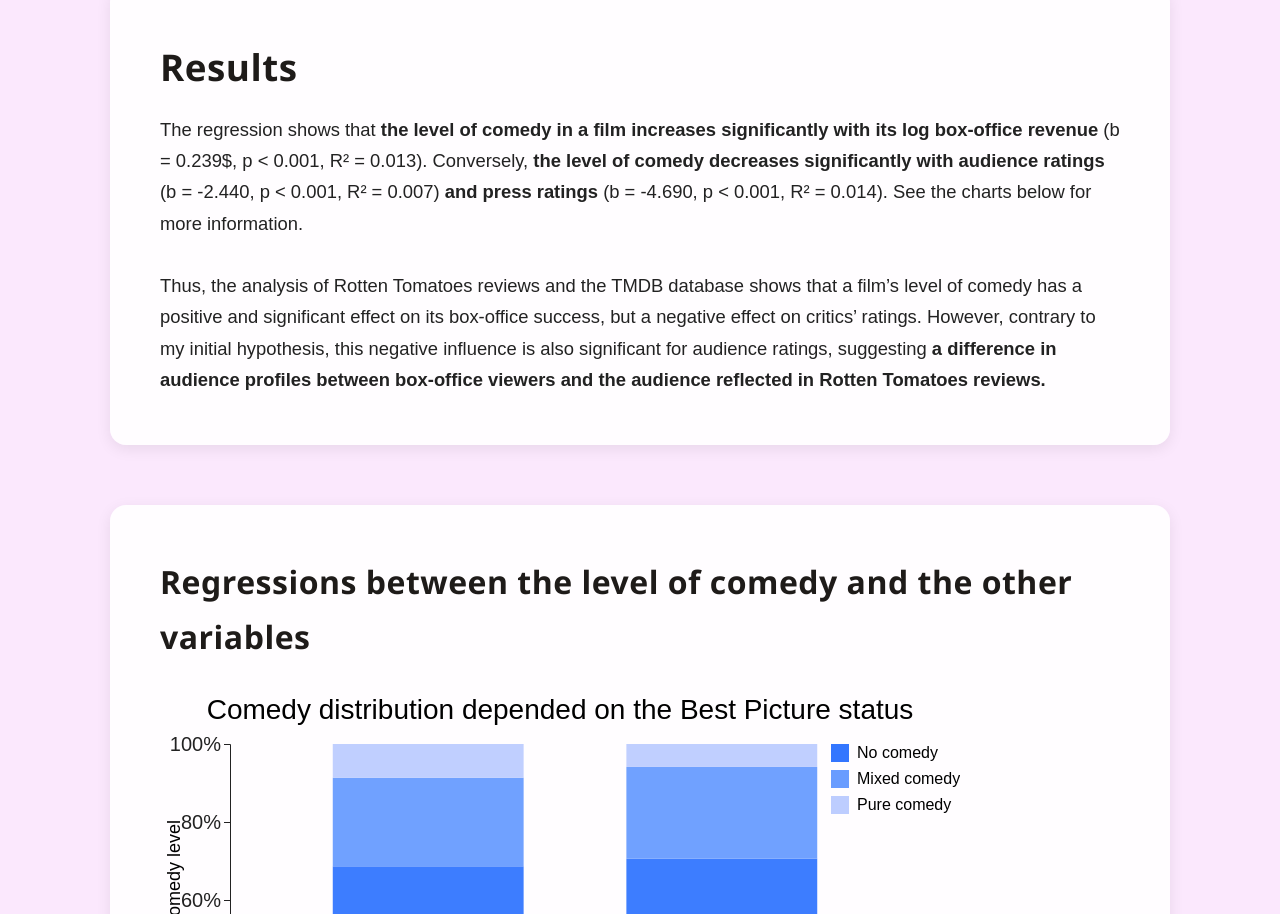
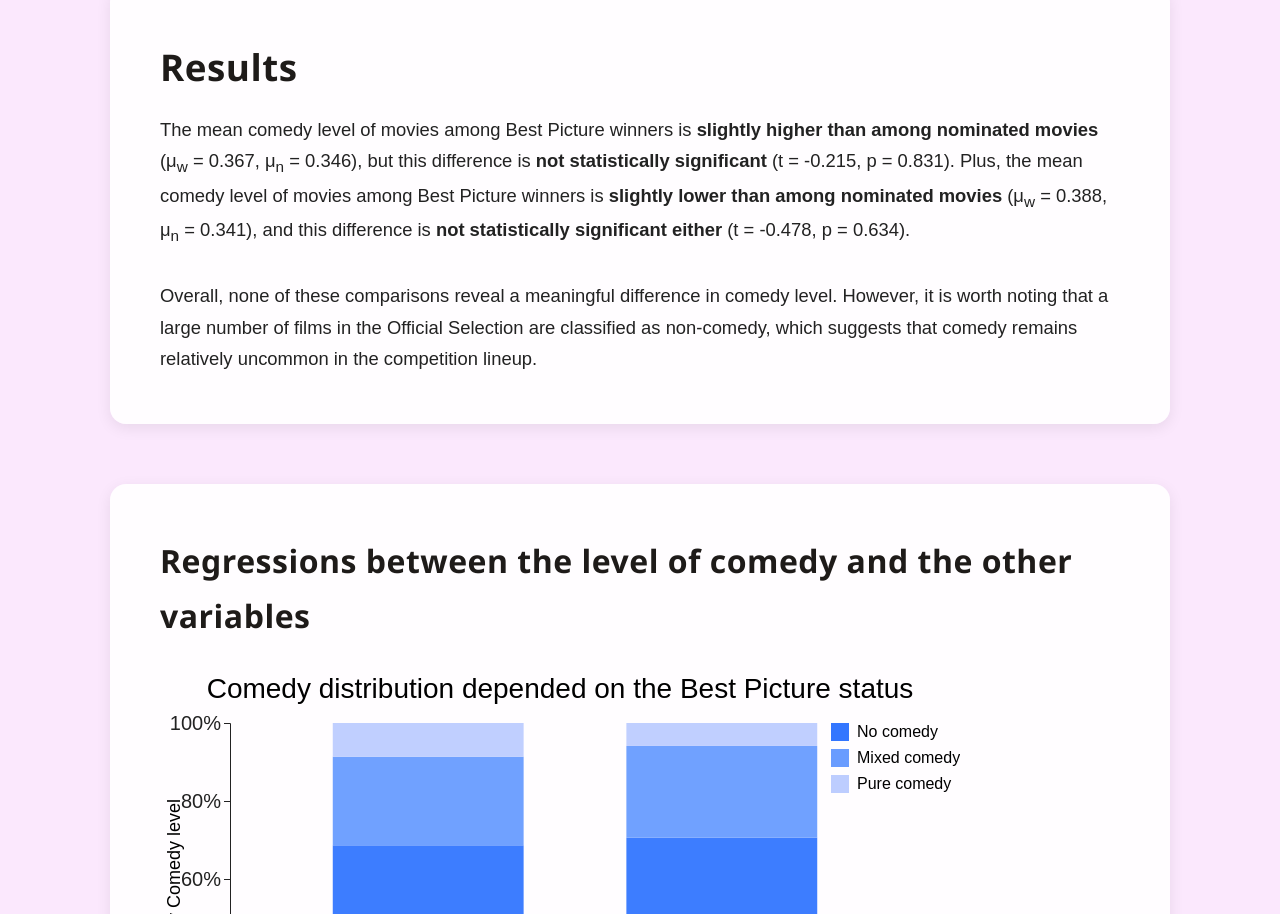
Before and after one commit to Noamchab/research_article, a plain HTML site: page templates/cesars.html in a window 1280 px wide. Shown: the part 4707-5621 px from the top of the page. Drawn offline with nearby package versions, Linux system fonts and the light colour scheme.

Commit message:
Update cesars.html

```diff
--- a/templates/cesars.html
+++ b/templates/cesars.html
@@ -53,9 +53,6 @@
     </nav>
 
     <main>
-      <!-- ===================== -->
-      <!-- CONTENU EXISTANT SITE -->
-      <!-- ===================== -->
 
       <section class="main_intro">
         <div class="why_text">
@@ -173,33 +170,30 @@
         <div class="why_text">
           <h2>Results</h2>
           <p>
-            The regression shows that
-            <strong
-              >the level of comedy in a film increases significantly with its
-              log box-office revenue</strong
+            The mean comedy level of movies among Best Picture winners is
+            <strong>slightly higher than among nominated movies</strong> (μ<sub
+              >w</sub
             >
-            (b = 0.239$, p < 0.001, R² = 0.013). Conversely,
-            <strong
-              >the level of comedy decreases significantly with audience
-              ratings</strong
+            = 0.367, μ<sub>n</sub> = 0.346), but this difference is
+            <strong>not statistically significant</strong>
+            (t = -0.215, p = 0.831). Plus, the mean comedy level of movies among
+            Best Picture winners is
+            <strong>slightly lower than among nominated movies</strong> (μ<sub
+              >w</sub
             >
-            (b = -2.440, p < 0.001, R² = 0.007)
-            <strong>and press ratings</strong> (b = -4.690, p < 0.001, R² =
-            0.014). See the charts below for more information.
+            = 0.388, μ<sub>n</sub> = 0.341), and this difference is
+            <strong>not statistically significant either</strong>
+            (t = -0.478, p = 0.634).
           </p>
 
           <br />
 
           <p>
-            Thus, the analysis of Rotten Tomatoes reviews and the TMDB database
-            shows that a film’s level of comedy has a positive and significant
-            effect on its box-office success, but a negative effect on critics’
-            ratings. However, contrary to my initial hypothesis, this negative
-            influence is also significant for audience ratings, suggesting
-            <strong
-              >a difference in audience profiles between box-office viewers and
-              the audience reflected in Rotten Tomatoes reviews.</strong
-            >
+            Overall, none of these comparisons reveal a meaningful difference in
+            comedy level. However, it is worth noting that a large number of
+            films in the Official Selection are classified as non-comedy, which
+            suggests that comedy remains relatively uncommon in the competition
+            lineup.
           </p>
         </div>
       </section>
```
